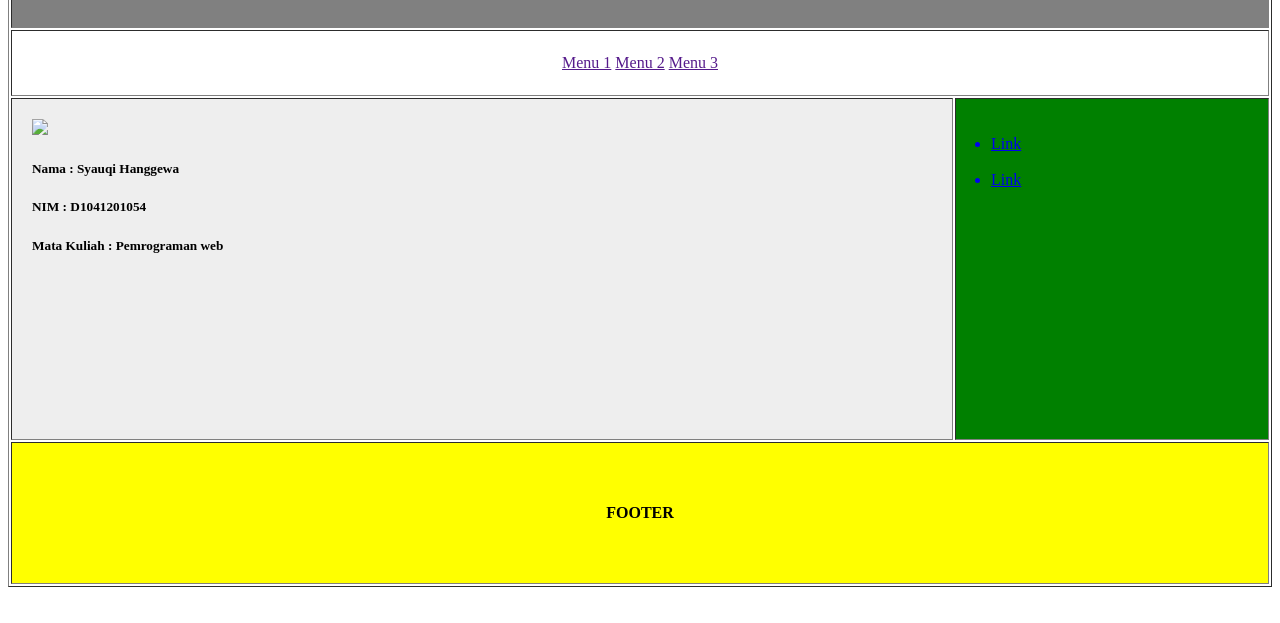
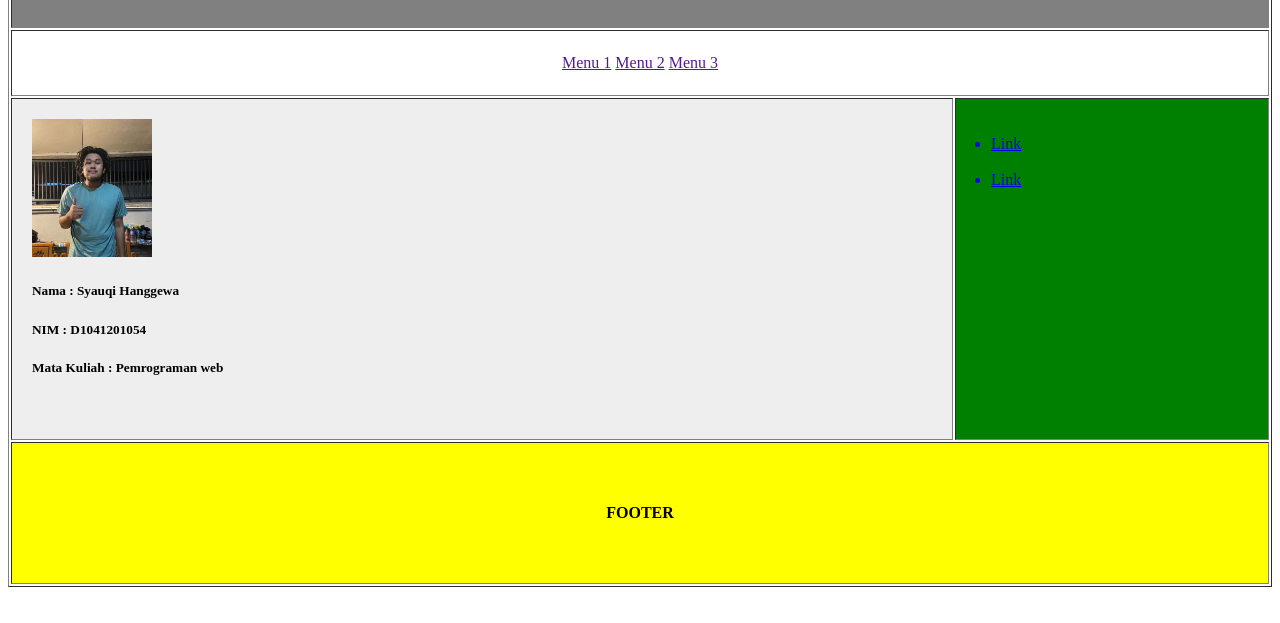
Before and after one commit to SyauqiHanggewa/syauqi_hanggewa, a plain HTML site: page index.html in a window 1280 px wide. Shown: the part 125-748 px from the top of the page. Drawn offline with Linux system fonts and the light colour scheme.

Commit message:
Update index.html

```diff
--- a/index.html
+++ b/index.html
@@ -35,7 +35,7 @@
     <tr>
 
         <td  valign="top" style="background: #eee" width="75%" colspan="2" height="300">
-            <img src="/img/gewa.jpeg" style="width:120px;height: auto;">
+            <img src="gewa.jpeg" style="width:120px;height: auto;">
             <h5>Nama : Syauqi Hanggewa</h5>
             <h5>NIM : D1041201054 </h5>
             <h5>Mata Kuliah : Pemrograman web </h5>
```
